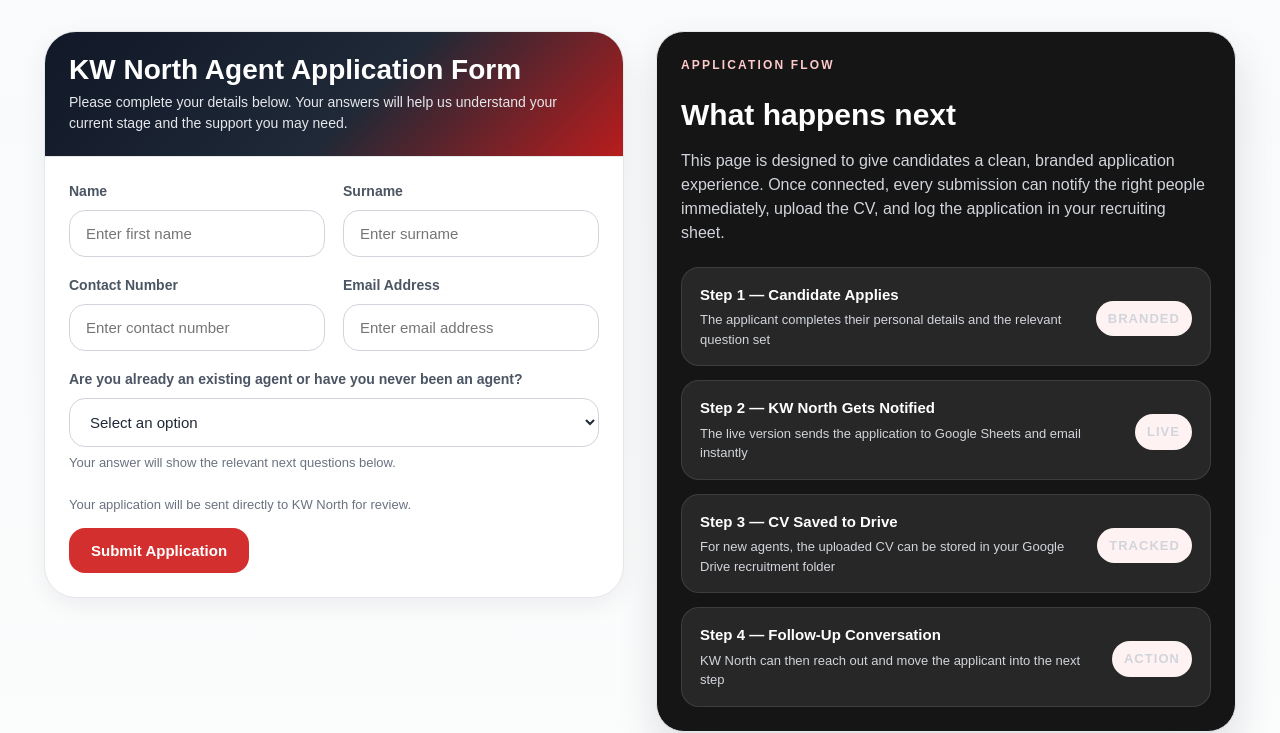
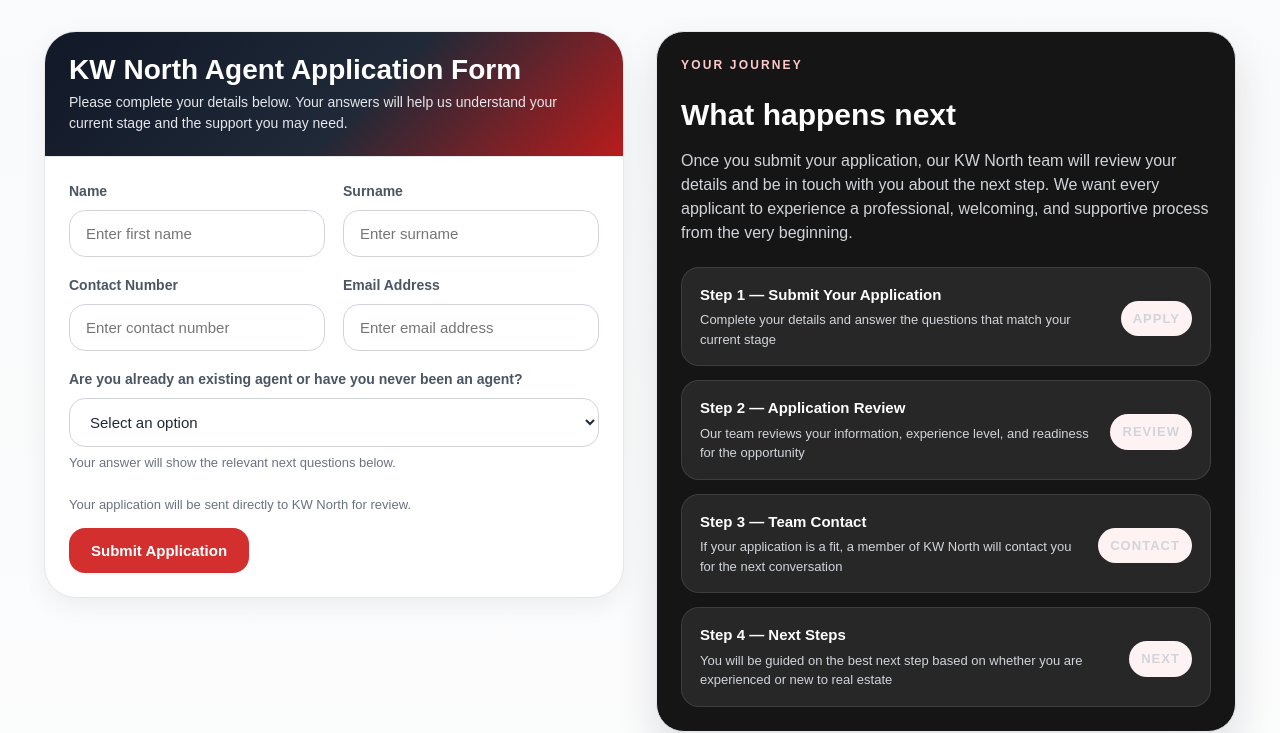
Before and after one commit to JasonSylvester777/KW-North-Recruiting-Submission-form-, a plain HTML site: page index.html in a window 1280 px wide. Shown: the part 1478-2211 px from the top of the page. Drawn offline with Linux system fonts and the light colour scheme.

Commit message:
Update index.html

```diff
--- a/index.html
+++ b/index.html
@@ -800,41 +800,41 @@
           </div>
 
           <div class="process-card">
-            <p class="section-label">Application Flow</p>
+            <p class="section-label">Your Journey</p>
             <h3>What happens next</h3>
-            <p>This page is designed to give candidates a clean, branded application experience. Once connected, every submission can notify the right people immediately, upload the CV, and log the application in your recruiting sheet.</p>
+            <p>Once you submit your application, our KW North team will review your details and be in touch with you about the next step. We want every applicant to experience a professional, welcoming, and supportive process from the very beginning.</p>
 
             <div class="step-list">
               <div class="step-item">
                 <div>
-                  <strong>Step 1 — Candidate Applies</strong>
-                  <span>The applicant completes their personal details and the relevant question set</span>
+                  <strong>Step 1 — Submit Your Application</strong>
+                  <span>Complete your details and answer the questions that match your current stage</span>
                 </div>
-                <span class="status-badge">Branded</span>
+                <span class="status-badge">Apply</span>
               </div>
 
               <div class="step-item">
                 <div>
-                  <strong>Step 2 — KW North Gets Notified</strong>
-                  <span>The live version sends the application to Google Sheets and email instantly</span>
+                  <strong>Step 2 — Application Review</strong>
+                  <span>Our team reviews your information, experience level, and readiness for the opportunity</span>
                 </div>
-                <span class="status-badge">Live</span>
+                <span class="status-badge">Review</span>
               </div>
 
               <div class="step-item">
                 <div>
-                  <strong>Step 3 — CV Saved to Drive</strong>
-                  <span>For new agents, the uploaded CV can be stored in your Google Drive recruitment folder</span>
+                  <strong>Step 3 — Team Contact</strong>
+                  <span>If your application is a fit, a member of KW North will contact you for the next conversation</span>
                 </div>
-                <span class="status-badge">Tracked</span>
+                <span class="status-badge">Contact</span>
               </div>
 
               <div class="step-item">
                 <div>
-                  <strong>Step 4 — Follow-Up Conversation</strong>
-                  <span>KW North can then reach out and move the applicant into the next step</span>
+                  <strong>Step 4 — Next Steps</strong>
+                  <span>You will be guided on the best next step based on whether you are experienced or new to real estate</span>
                 </div>
-                <span class="status-badge">Action</span>
+                <span class="status-badge">Next</span>
               </div>
             </div>
           </div>
@@ -902,10 +902,10 @@
     <div class="container">
       <div class="footer-grid">
         <div class="footer-note">
-          <strong>Application page:</strong> This landing page is designed to feel fully branded and integrated, so candidates experience a professional KW North journey from the very first step.
+          <strong>Your application matters:</strong> Thank you for taking the time to apply to KW North. We value people, growth, and professionalism, and we look forward to reviewing your application.
         </div>
         <div class="footer-note">
-          <strong>Live workflow:</strong> The live version is designed to connect to Google Sheets, Google Drive, and email notifications so KW North receives each application immediately with the relevant records in place.
+          <strong>What you can expect:</strong> Once submitted, your application will be reviewed by our team and, if suitable, one of our leaders will contact you regarding the next step in the process.
         </div>
       </div>
     </div>
```
